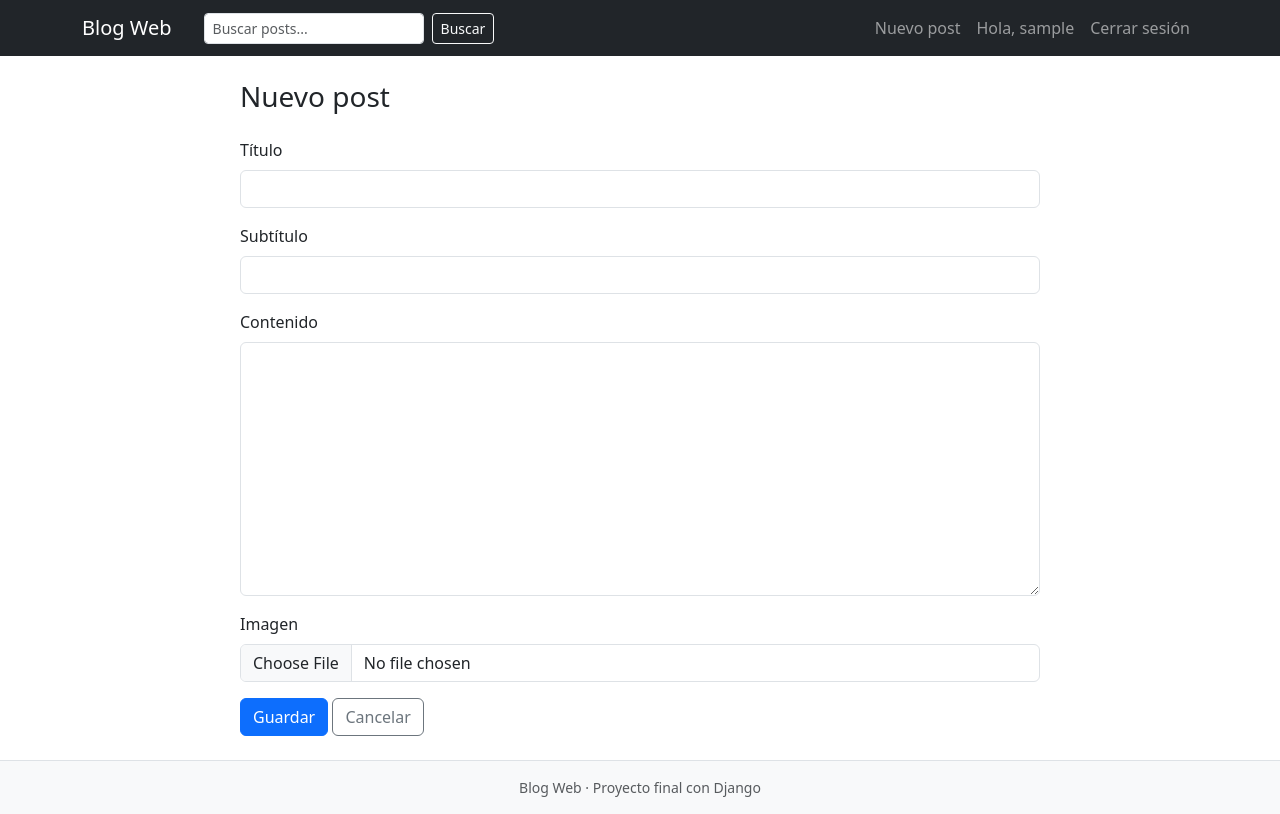
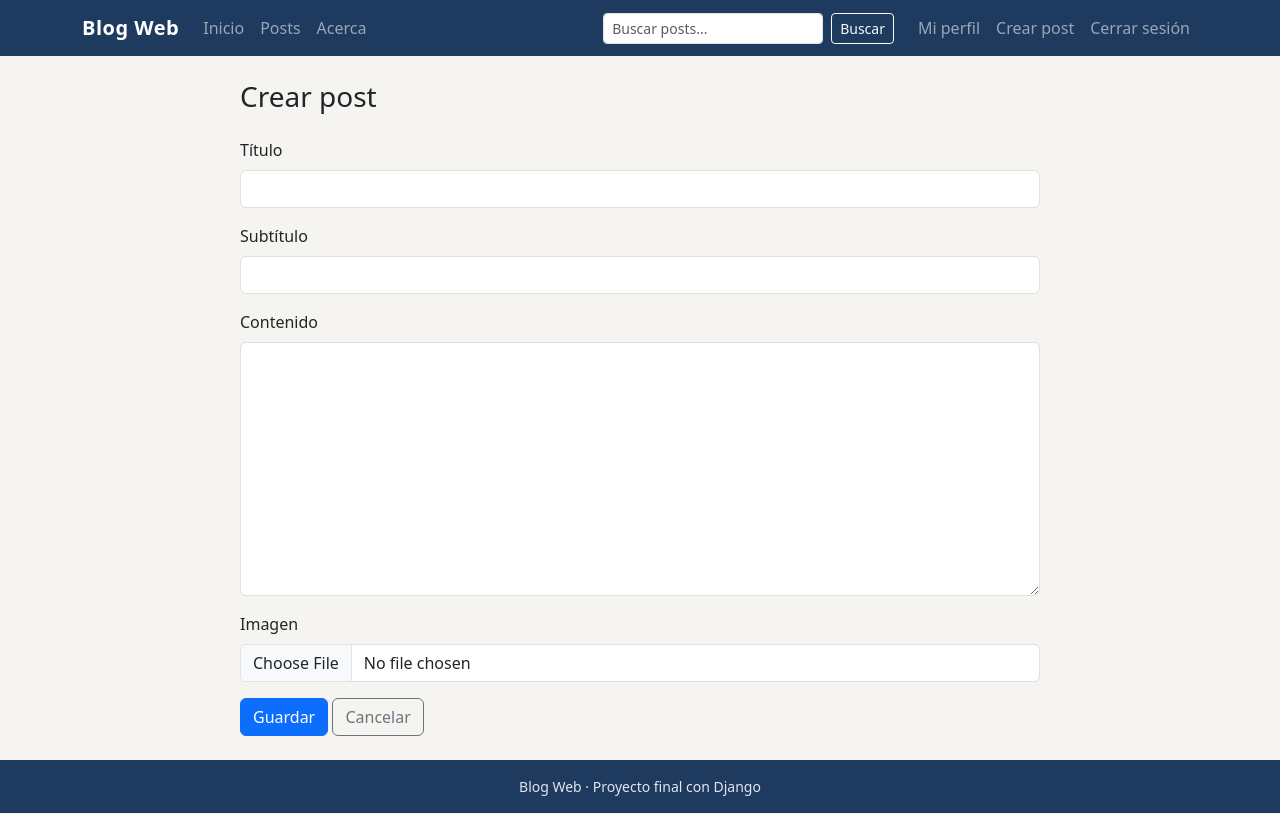
Before and after one commit to Bautista-Bevilacqua/blog-django, a Django app: page /posts/nuevo/ in a window 1280 px wide. Run offline with Django 5.2, Linux system fonts and the light colour scheme; the visitor is signed in with stand-in values (Sample User, id 1).

Commit message:
Mover base.html y estilos.css a la app posts y agregar páginas de inicio y acerca

```diff
--- /dev/null
+++ b/posts/static/posts/css/estilos.css
@@ -0,0 +1,87 @@
+:root {
+    --color-principal: #1f3a5f;
+    --color-acento: #e07a5f;
+    --color-fondo: #f6f4f0;
+}
+
+body {
+    background-color: var(--color-fondo);
+}
+
+.navbar-blog {
+    background-color: var(--color-principal);
+}
+
+.navbar-blog .navbar-brand {
+    font-weight: 700;
+    letter-spacing: 0.5px;
+}
+
+.footer-blog {
+    background-color: var(--color-principal);
+    color: #dfe6ee;
+}
+
+.hero {
+    background: linear-gradient(135deg, var(--color-principal), #3d5a80);
+    color: #fff;
+    border-radius: 0.75rem;
+    padding: 3rem 2rem;
+}
+
+.btn-acento {
+    background-color: var(--color-acento);
+    border-color: var(--color-acento);
+    color: #fff;
+}
+
+.btn-acento:hover {
+    background-color: #c9664d;
+    border-color: #c9664d;
+    color: #fff;
+}
+
+.post-card-img {
+    height: 200px;
+    object-fit: cover;
+}
+
+.post-img-placeholder {
+    height: 200px;
+    display: flex;
+    align-items: center;
+    justify-content: center;
+    background: #e3e0da;
+    color: #6c757d;
+    font-size: 0.9rem;
+}
+
+.post-detail-img {
+    max-height: 450px;
+    width: 100%;
+    object-fit: cover;
+}
+
+.post-contenido {
+    white-space: pre-line;
+}
+
+.avatar {
+    width: 120px;
+    height: 120px;
+    object-fit: cover;
+    border-radius: 50%;
+}
+
+.avatar-placeholder {
+    width: 120px;
+    height: 120px;
+    border-radius: 50%;
+    display: inline-flex;
+    align-items: center;
+    justify-content: center;
+    background: var(--color-principal);
+    color: #fff;
+    font-size: 2.5rem;
+    text-transform: uppercase;
+}
--- a/templates/base.html
+++ b/posts/templates/posts/base.html
@@ -6,24 +6,29 @@
     <meta name="viewport" content="width=device-width, initial-scale=1">
     <title>{% block title %}Blog Web{% endblock %}</title>
     <link href="https://cdn.jsdelivr.net/npm/bootstrap@5.3.3/dist/css/bootstrap.min.css" rel="stylesheet">
-    <link href="{% static 'css/styles.css' %}" rel="stylesheet">
+    <link href="{% static 'posts/css/estilos.css' %}" rel="stylesheet">
 </head>
 <body class="d-flex flex-column min-vh-100">
-    <nav class="navbar navbar-expand-lg navbar-dark bg-dark">
+    <nav class="navbar navbar-expand-lg navbar-dark navbar-blog">
         <div class="container">
-            <a class="navbar-brand" href="{% url 'posts:list' %}">Blog Web</a>
-            <button class="navbar-toggler" type="button" data-bs-toggle="collapse" data-bs-target="#mainNav">
+            <a class="navbar-brand" href="{% url 'posts:inicio' %}">Blog Web</a>
+            <button class="navbar-toggler" type="button" data-bs-toggle="collapse" data-bs-target="#menu-principal">
                 <span class="navbar-toggler-icon"></span>
             </button>
-            <div class="collapse navbar-collapse" id="mainNav">
-                <form class="d-flex ms-lg-3 my-2 my-lg-0" method="get" action="{% url 'posts:search' %}" role="search">
+            <div class="collapse navbar-collapse" id="menu-principal">
+                <ul class="navbar-nav me-auto">
+                    <li class="nav-item"><a class="nav-link" href="{% url 'posts:inicio' %}">Inicio</a></li>
+                    <li class="nav-item"><a class="nav-link" href="{% url 'posts:lista' %}">Posts</a></li>
+                    <li class="nav-item"><a class="nav-link" href="{% url 'posts:acerca' %}">Acerca</a></li>
+                </ul>
+                <form class="d-flex my-2 my-lg-0" method="get" action="{% url 'posts:buscar' %}" role="search">
                     <input class="form-control form-control-sm me-2" type="search" name="q" placeholder="Buscar posts..." value="{{ request.GET.q|default:'' }}">
                     <button class="btn btn-sm btn-outline-light" type="submit">Buscar</button>
                 </form>
-                <ul class="navbar-nav ms-auto align-items-lg-center">
+                <ul class="navbar-nav ms-lg-3 align-items-lg-center">
                     {% if user.is_authenticated %}
-                        <li class="nav-item"><a class="nav-link" href="{% url 'posts:create' %}">Nuevo post</a></li>
-                        <li class="nav-item"><a class="nav-link" href="{% url 'accounts:profile' %}">Hola, {{ user.username }}</a></li>
+                        <li class="nav-item"><a class="nav-link" href="{% url 'accounts:perfil' %}">Mi perfil</a></li>
+                        <li class="nav-item"><a class="nav-link" href="{% url 'posts:crear' %}">Crear post</a></li>
                         <li class="nav-item">
                             <form method="post" action="{% url 'accounts:logout' %}">
                                 {% csrf_token %}
@@ -32,7 +37,7 @@
                         </li>
                     {% else %}
                         <li class="nav-item"><a class="nav-link" href="{% url 'accounts:login' %}">Iniciar sesión</a></li>
-                        <li class="nav-item"><a class="nav-link" href="{% url 'accounts:signup' %}">Registrarse</a></li>
+                        <li class="nav-item"><a class="nav-link" href="{% url 'accounts:registro' %}">Registrarse</a></li>
                     {% endif %}
                 </ul>
             </div>
@@ -49,8 +54,8 @@
         {% block content %}{% endblock %}
     </main>
 
-    <footer class="bg-light py-3 mt-auto border-top">
-        <div class="container text-center text-muted small">Blog Web &middot; Proyecto final con Django</div>
+    <footer class="footer-blog py-3 mt-auto">
+        <div class="container text-center small">Blog Web &middot; Proyecto final con Django</div>
     </footer>
 
     <script src="https://cdn.jsdelivr.net/npm/bootstrap@5.3.3/dist/js/bootstrap.bundle.min.js"></script>
--- a/posts/templates/posts/post_confirm_delete.html
+++ b/posts/templates/posts/confirmar_eliminar.html
@@ -1,11 +1,11 @@
-{% extends 'base.html' %}
+{% extends 'posts/base.html' %}
 
 {% block title %}Eliminar post · Blog Web{% endblock %}
 
 {% block content %}
 <div class="mx-auto" style="max-width: 600px;">
     <h1 class="h3">Eliminar post</h1>
-    <p>¿Seguro que querés eliminar <strong>"{{ post.title }}"</strong>? Esta acción no se puede deshacer.</p>
+    <p>¿Seguro que querés eliminar <strong>"{{ post.titulo }}"</strong>? Esta acción no se puede deshacer.</p>
     <form method="post">
         {% csrf_token %}
         <button type="submit" class="btn btn-danger">Sí, eliminar</button>
--- a/posts/templates/posts/post_form.html
+++ b/posts/templates/posts/post_form.html
@@ -1,10 +1,10 @@
-{% extends 'base.html' %}
+{% extends 'posts/base.html' %}
 
-{% block title %}{% if object %}Editar post{% else %}Nuevo post{% endif %} · Blog Web{% endblock %}
+{% block title %}{% if post %}Editar post{% else %}Crear post{% endif %} · Blog Web{% endblock %}
 
 {% block content %}
 <div class="mx-auto" style="max-width: 800px;">
-    <h1 class="h3 mb-4">{% if object %}Editar "{{ object.title }}"{% else %}Nuevo post{% endif %}</h1>
+    <h1 class="h3 mb-4">{% if post %}Editar "{{ post.titulo }}"{% else %}Crear post{% endif %}</h1>
 
     <form method="post" enctype="multipart/form-data" novalidate>
         {% csrf_token %}
@@ -19,7 +19,7 @@
             </div>
         {% endfor %}
         <button type="submit" class="btn btn-primary">Guardar</button>
-        <a href="{% if object %}{{ object.get_absolute_url }}{% else %}{% url 'posts:list' %}{% endif %}" class="btn btn-outline-secondary">Cancelar</a>
+        <a href="{% if post %}{{ post.get_absolute_url }}{% else %}{% url 'posts:lista' %}{% endif %}" class="btn btn-outline-secondary">Cancelar</a>
     </form>
 </div>
 {% endblock %}
```
Also changed, not shown: blog_project/settings.py (+3 -4 lines), posts/templates/posts/_post_card.html (deleted, +0 -18 lines), posts/templates/posts/_tarjeta_post.html (added, +17 -0 lines), posts/templates/posts/acerca.html (added, +29 -0 lines), posts/templates/posts/buscar_posts.html (added, +25 -0 lines), posts/templates/posts/detalle_post.html (added, +30 -0 lines), posts/templates/posts/inicio.html (added, +27 -0 lines), posts/templates/posts/lista_posts.html (added, +43 -0 lines), posts/templates/posts/post_detail.html (deleted, +0 -30 lines), posts/templates/posts/post_list.html (deleted, +0 -43 lines), posts/templates/posts/post_search.html (deleted, +0 -25 lines), static/css/styles.css (deleted, +0 -44 lines), accounts/templates/accounts/_campos_form.html (renamed from accounts/templates/accounts/_form_fields.html), accounts/templates/accounts/editar_perfil.html (renamed from accounts/templates/accounts/profile_edit.html), 2 more files.
